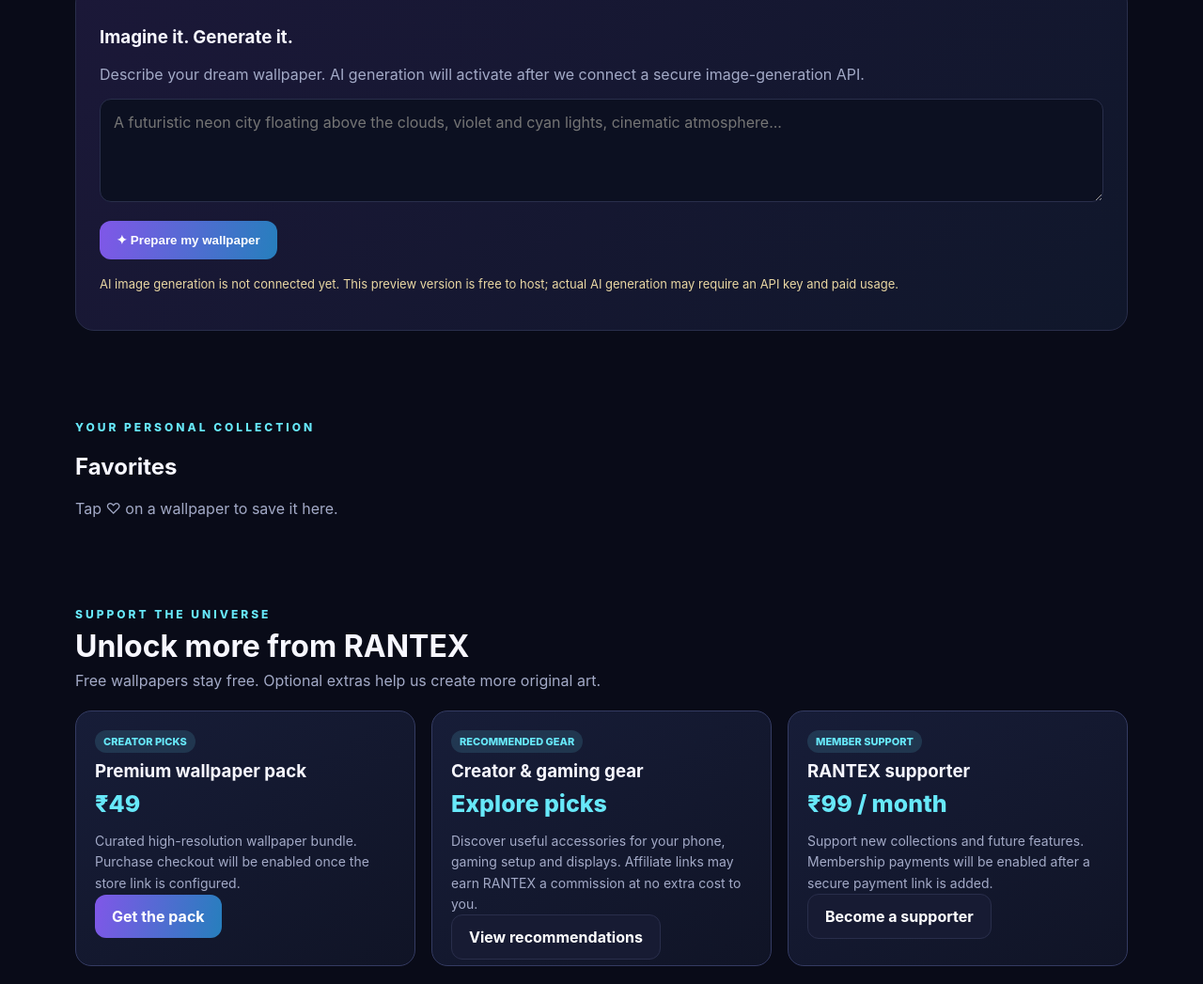
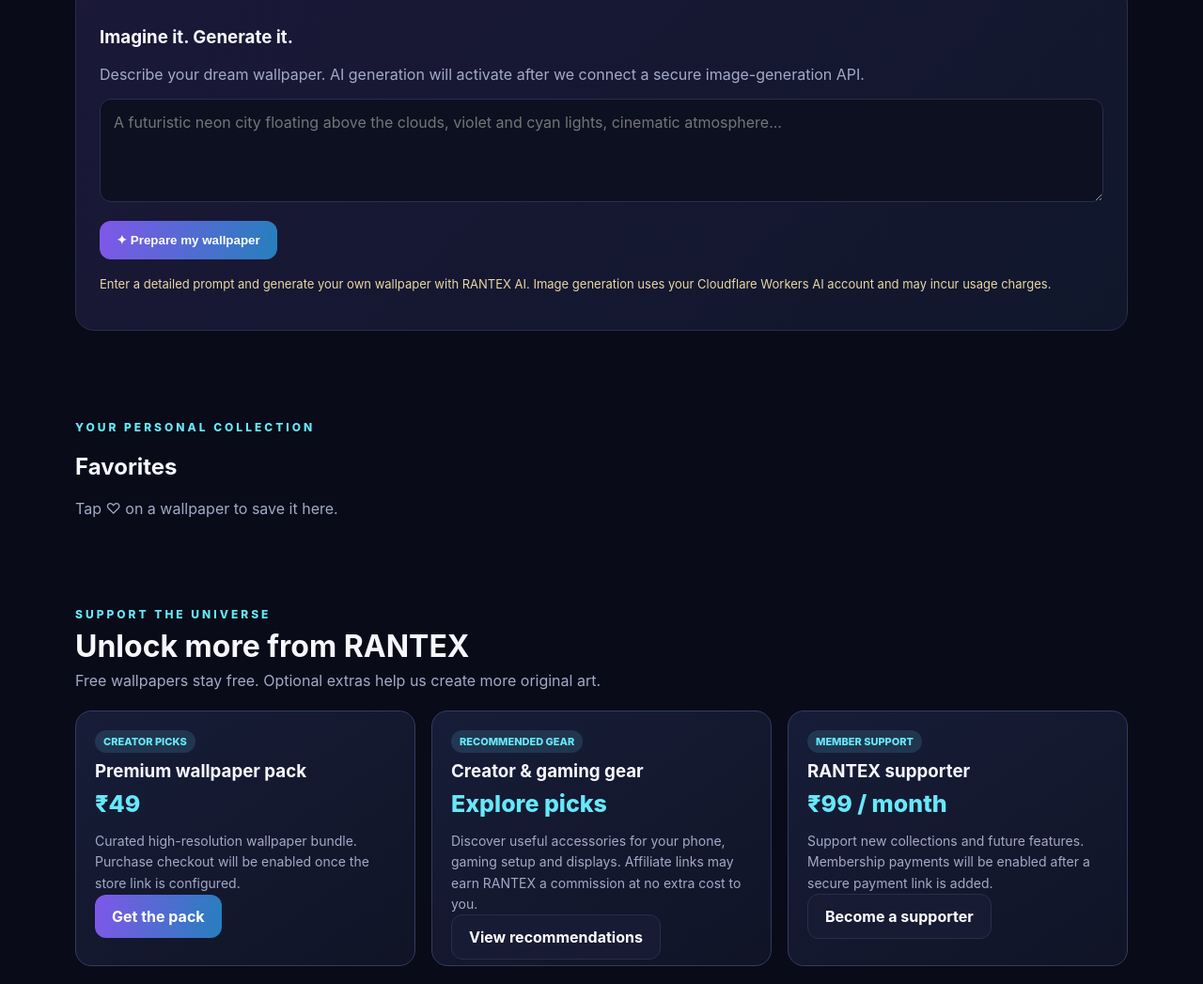
Before and after one commit to Rantex-gif/rantex, a plain HTML site: page public/index.html in a window 1280 px wide. Shown: the part 2497-3544 px from the top of the page at 94% size. Drawn offline with Linux system fonts and the light colour scheme.

Commit message:
Update RANTEX AI Studio setup notice

```diff
--- a/public/index.html
+++ b/public/index.html
@@ -30,7 +30,7 @@ section{padding:35px 0 60px}.heading{display:flex;align-items:end;justify-conten
 <main>
 <div class="wrap hero"><div><div class="eyebrow">YOUR DIGITAL CANVAS</div><h1>Make your screen <span class="grad">legendary.</span></h1><p>Discover striking wallpapers for your phone and desktop. Explore the collection, save your favorites and build your own visual universe.</p><div class="actions"><a class="btn primary" href="#explore">Explore collection ↗</a><a class="btn" href="#studio">AI Studio ✦</a></div></div><img class="hero-img" src="https://images.unsplash.com/photo-1462331940025-496dfbfc7564?auto=format&fit=crop&w=1200&q=85" alt="Colorful cosmic nebula"></div>
 <section class="wrap" id="explore"><div class="heading"><div><div class="eyebrow">THE COLLECTION</div><h2>Explore the universe</h2><div class="muted">Find a wallpaper that feels like yours.</div></div><div id="count" class="muted">12 wallpapers</div></div><div class="tools"><input id="search" placeholder="Search space, nature, gaming..." aria-label="Search wallpapers"><select id="sort"><option value="featured">Featured</option><option value="az">Name A–Z</option></select></div><div class="chips" id="chips"><button class="chip active" data-cat="All">All</button><button class="chip" data-cat="Space">Space</button><button class="chip" data-cat="Nature">Nature</button><button class="chip" data-cat="Cyberpunk">Cyberpunk</button><button class="chip" data-cat="Minimal">Minimal</button><button class="chip" data-cat="Anime">Anime</button><button class="chip" data-cat="Gaming">Gaming</button></div><div class="grid" id="gallery"></div><div id="empty" class="empty" hidden>No matching wallpapers. Try another search.</div></section>
-<section class="wrap" id="studio"><div class="eyebrow">CREATE SOMETHING NEW</div><h2>RANTEX AI Studio</h2><div class="studio"><h3>Imagine it. Generate it.</h3><p class="muted">Describe your dream wallpaper. AI generation will activate after we connect a secure image-generation API.</p><textarea id="prompt" maxlength="700" placeholder="A futuristic neon city floating above the clouds, violet and cyan lights, cinematic atmosphere..."></textarea><p><button class="btn primary" id="generate">✦ Prepare my wallpaper</button></p><p class="notice" id="genmsg">AI image generation is not connected yet. This preview version is free to host; actual AI generation may require an API key and paid usage.</p></div></section>
+<section class="wrap" id="studio"><div class="eyebrow">CREATE SOMETHING NEW</div><h2>RANTEX AI Studio</h2><div class="studio"><h3>Imagine it. Generate it.</h3><p class="muted">Describe your dream wallpaper. AI generation will activate after we connect a secure image-generation API.</p><textarea id="prompt" maxlength="700" placeholder="A futuristic neon city floating above the clouds, violet and cyan lights, cinematic atmosphere..."></textarea><p><button class="btn primary" id="generate">✦ Prepare my wallpaper</button></p><p class="notice" id="genmsg">Enter a detailed prompt and generate your own wallpaper with RANTEX AI. Image generation uses your Cloudflare Workers AI account and may incur usage charges.</p></div></section>
 <section class="wrap" id="favorites"><div class="eyebrow">YOUR PERSONAL COLLECTION</div><h2>Favorites</h2><div class="grid" id="saved"></div><div id="noSaved" class="muted">Tap ♡ on a wallpaper to save it here.</div></section>
 </main>
 <section class="wrap" id="support-rantex">
```
